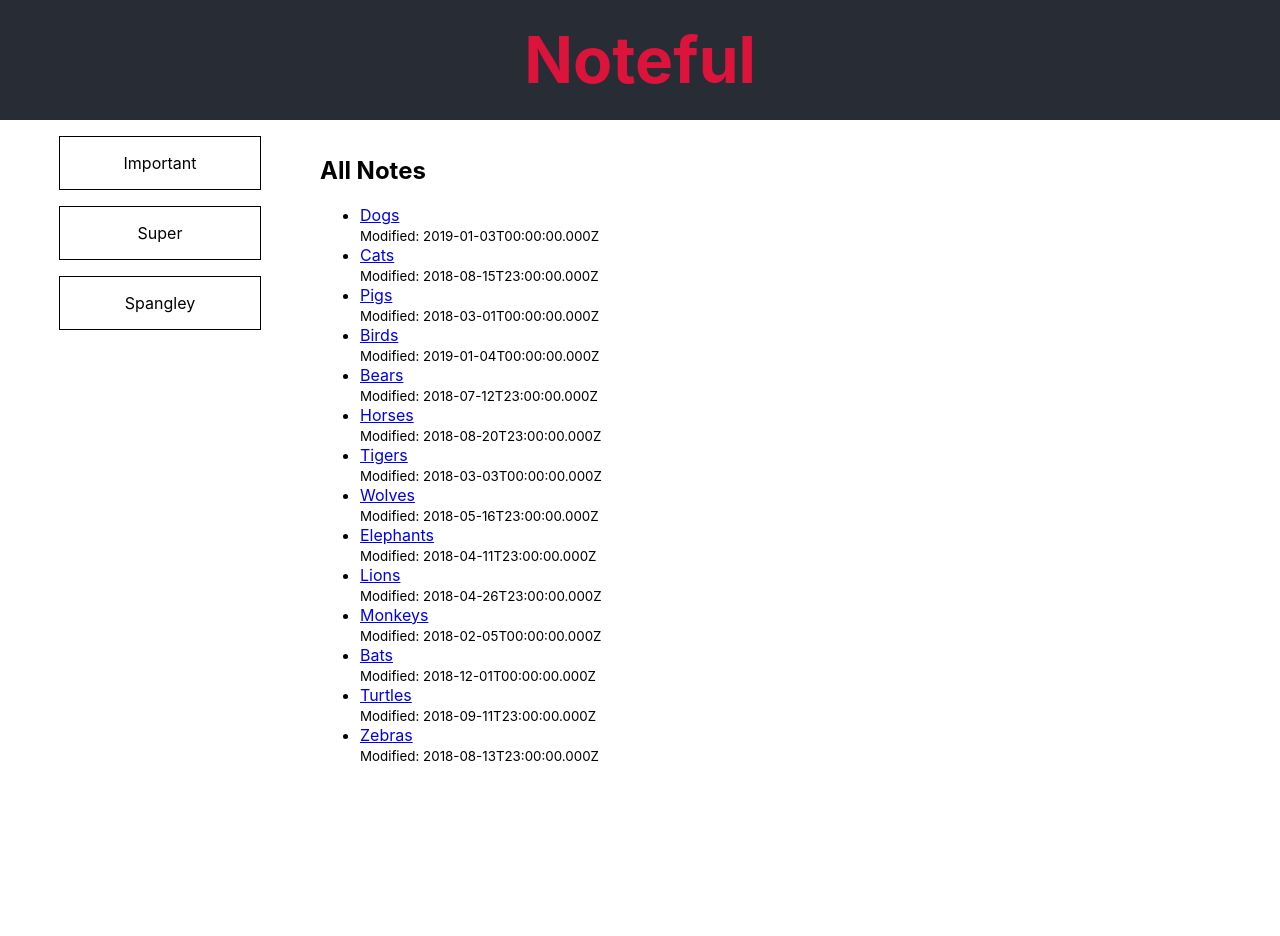
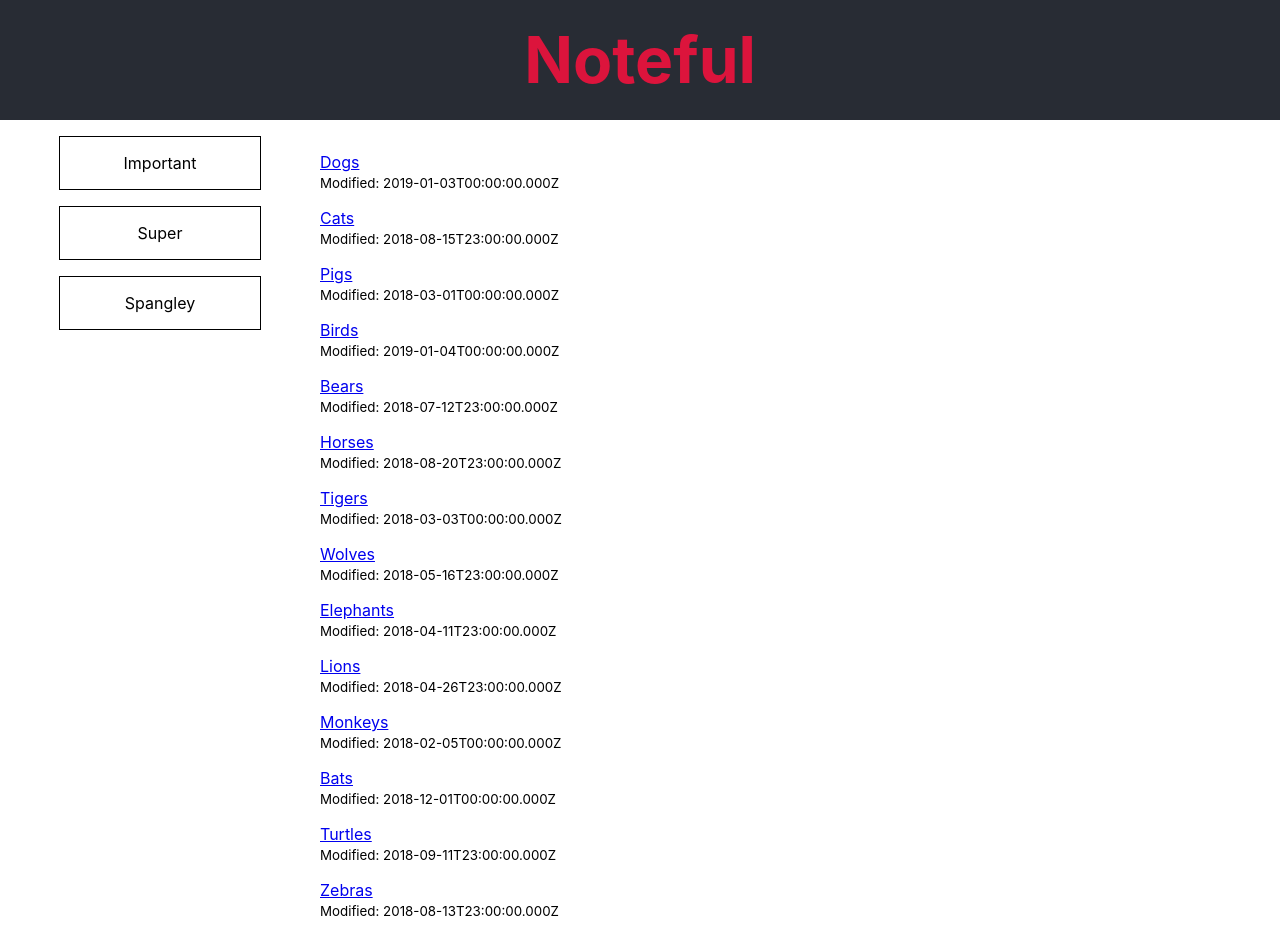
Before and after one commit to jessegilbride/noteful, a React (Create React App) app: page / in a window 1280 px wide. Before the commit the page ends 800 px from the top, so only its background shows below. Built offline with nearby package versions, Linux system fonts and the light colour scheme.

Commit message:
refactor note to use header component

```diff
--- a/src/AllNotes.js
+++ b/src/AllNotes.js
@@ -20,8 +20,8 @@ export class AllNotesView extends Component {
 
     return (
       <div>
-        <h2>All Notes</h2>
-        <ul className='all-notes-list'>
+        {/* <h2>All Notes</h2> */}
+        <ul className='notes-list-all'>
           {allNotes}
         </ul>
       </div>
--- a/src/App.css
+++ b/src/App.css
@@ -74,9 +74,23 @@ main.flex-container {
   color: white;
 }
 
+.notes-list-all,
+.notes-list-folder {
+  list-style: none;
+  padding-left: 0;
+}
+
+.notes-list-all li,
+.notes-list-folder li {
+  margin-bottom: 1em;
+}
+
 .note-item {
+  padding: 0 1em;
+}
+
+.note-header {
   position: relative;
-  padding: 0 1em;
 }
 
 .note-name {
--- a/src/Folder.js
+++ b/src/Folder.js
@@ -22,8 +22,8 @@ class Folder extends Component {
 
     return (
       <div>
-        <p>This is the folder view.</p>
-        <ul>
+        {/* <h2>Notes in this folder</h2> */}
+        <ul className='notes-list-folder'>
           {notes}
         </ul>
       </div>
--- a/src/Main.js
+++ b/src/Main.js
@@ -26,7 +26,7 @@ class Main extends Component {
         <Route
           path='/:folderId/:note' exact
           render={(routeProps) => (
-            <Note {...this.props.notes.find(noteItem => noteItem.id === routeProps.match.params.note)} {...routeProps} />
+            <Note note={this.props.notes.find(noteItem => noteItem.id === routeProps.match.params.note)} {...routeProps} />
             // <Note {...routeProps} />
           )} />
         {/* <Route path='/:folderId/:note/:anything' component={PageNotFound} /> */}
--- a/src/Note.js
+++ b/src/Note.js
@@ -1,21 +1,23 @@
 import React, { Component } from 'react'
+import NoteHeader from './NoteHeader';
 // PROPS PASSED IN:
+// note={...} // << all of the data for a single note
 
 class Note extends Component {
 
   render() {
     // console.log(this.props);
 
-    // modified timestamp in UTC format
-
     return (
       <div className='note-item'>
-        <h2 className='note-name'>{this.props.name}</h2>
+        <NoteHeader {...this.props} />
+
+        {/* <h2 className='note-name'>{this.props.name}</h2>
         <span className='note-modified'>Modified: {this.props.modified}</span>
-        {/* <span className='note-modified'>Modified: {new Date().toISOString(this.props.modified)}</span> */}
-        {/* <span className='note-modified'>Modified: {new Date().toUTCString(this.props.modified)}</span> */}
-        <div className='note-content'>{this.props.content}</div>
-        <input type='button' value='delete this note' className='btn note-delete' />
+        <input type='button' value='delete this note' className='btn note-delete' /> */}
+
+        <div className='note-content'>{this.props.note.content}</div>
+
       </div>
     )
   }
--- /dev/null
+++ b/src/NoteHeader.js
@@ -0,0 +1,22 @@
+import React, { Component } from 'react'
+// PROPS PASSED IN:
+// note={...} // << all of the data for a single note
+
+class NoteHeader extends Component {
+  render() {
+    console.log(this.props);
+
+    // modified timestamp in UTC format?
+    return (
+      <div className='note-header'>
+        <h2 className='note-name'>{this.props.note.name}</h2>
+        <span className='note-modified'>Modified: {this.props.note.modified}</span>
+        {/* <span className='note-modified'>Modified: {new Date().toISOString(this.props.note.modified)}</span> */}
+        {/* <span className='note-modified'>Modified: {new Date().toUTCString(this.props.note.modified)}</span> */}
+        <input type='button' value='delete this note' className='btn note-delete' />
+      </div>
+    )
+  }
+}
+
+export default NoteHeader
```
Also changed, not shown: 1 other file (tests, documents, lock files or other folders).
